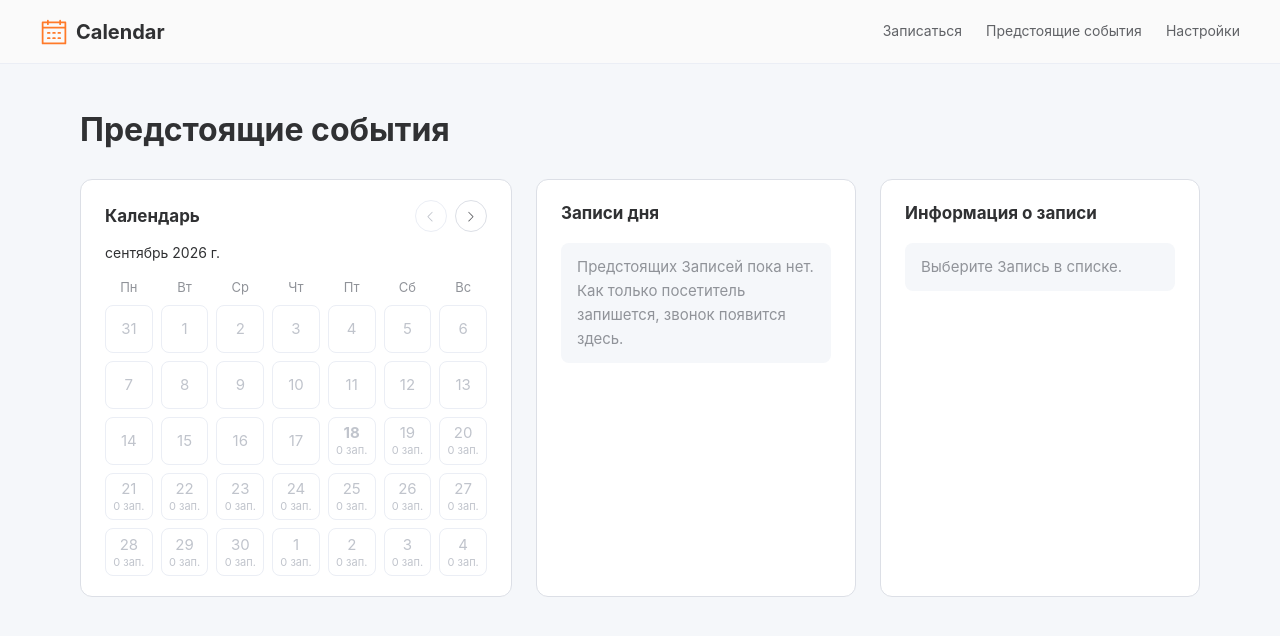
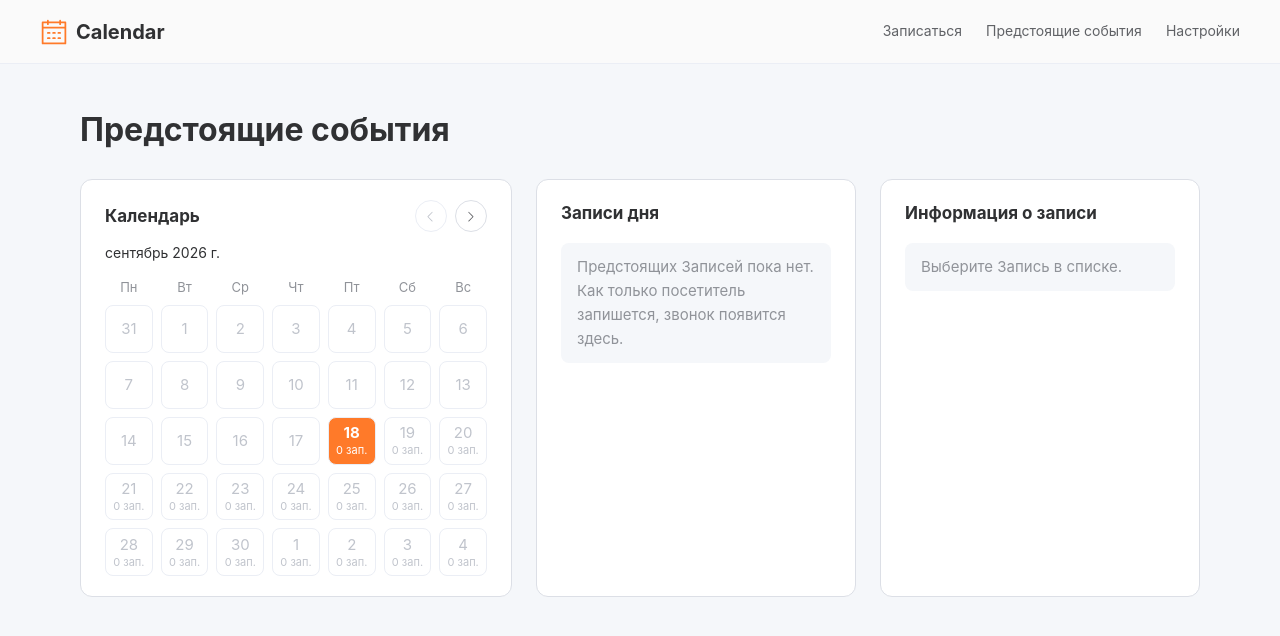
Before and after one commit to sv99/ai-for-developers-project-386, a Vue app: page /upcoming in a window 1280 px wide. Shown: the top 636 px of the page. Built offline with nearby package versions, Linux system fonts and the light colour scheme.

Commit message:
feat: в журнале подсвечивать дни с Записями фоном (#40)

```diff
--- a/src/components/MonthCalendar.vue
+++ b/src/components/MonthCalendar.vue
@@ -10,12 +10,14 @@ const props = withDefaults(
     counts: (date: string) => number
     /** Единица в подписи дня: «N св.» на странице Записи, «N зап.» в журнале. */
     countSuffix?: string
+    /** Подсвечивать фоном дни, у которых есть единицы: в журнале так видны дни с Записями. */
+    highlightFull?: boolean
     /** Сегодняшняя дата; нужна только тестам. */
     today?: string
     /** Последний день окна регистрации; пустая строка — без ограничения. */
     windowEnd?: string
   }>(),
-  { countSuffix: 'св.', today: '', windowEnd: '' },
+  { countSuffix: 'св.', highlightFull: false, today: '', windowEnd: '' },
 )
 
 const emit = defineEmits<{ 'update:modelValue': [value: string] }>()
@@ -182,6 +184,8 @@ const pick = (cell: DayCell) => {
         :class="{
           'day--outside': !cell.inMonth,
           'day--muted': !cell.available,
+          'day--has-items': highlightFull && cell.free > 0,
+          'day--today-inside': cell.iso === today && cell.inMonth,
           'day--selected': cell.iso === modelValue,
           'day--today': cell.iso === today,
         }"
@@ -277,6 +281,14 @@ const pick = (cell: DayCell) => {
   cursor: pointer;
 }
 
+.day--has-items {
+  background-color: var(--el-color-primary-light-9);
+}
+
+.day--has-items .day-count {
+  color: var(--el-color-primary-dark-2);
+}
+
 .day:hover:not(:disabled) {
   border-color: var(--el-color-primary);
 }
@@ -312,4 +324,19 @@ const pick = (cell: DayCell) => {
 .day--today .day-number {
   font-weight: 700;
 }
+
+/* Насыщенный оранжевый только для сегодняшнего дня внутри месяца: дни из соседних месяцев
+   стоят первыми в сетке и по специфичности не перебили бы `.day--has-items`. */
+.day--today-inside {
+  background-color: var(--el-color-primary);
+}
+
+.day--today-inside .day-number,
+.day--today-inside .day-count {
+  color: var(--el-color-white);
+}
+
+.day--selected .day-count {
+  color: var(--el-color-primary);
+}
 </style>
--- a/src/views/UpcomingPage.vue
+++ b/src/views/UpcomingPage.vue
@@ -60,6 +60,7 @@ const pickBooking = (booking: Booking) => {
             :model-value="selectedDate"
             :counts="countBookings"
             count-suffix="зап."
+            highlight-full
             @update:model-value="pickDate"
           />
         </section>
```
Also changed, not shown: 2 other files (tests, documents, lock files or other folders).
